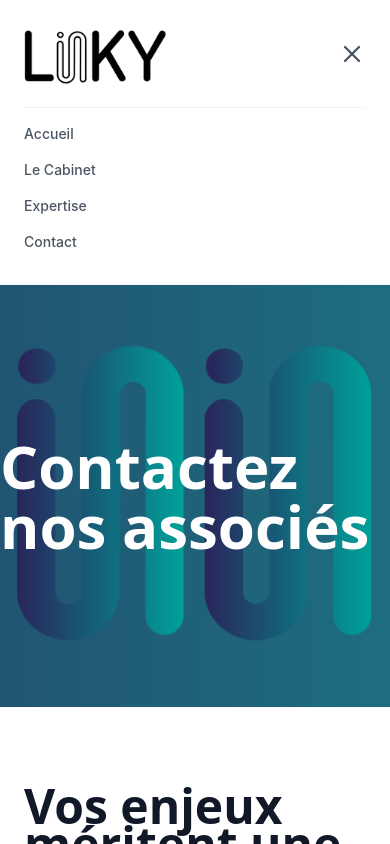
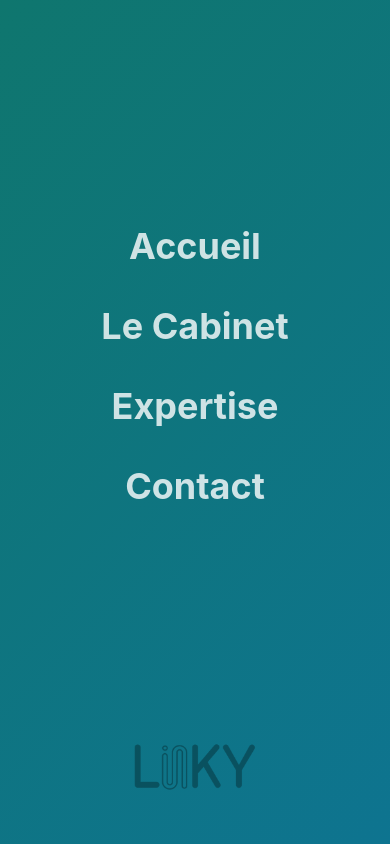
Before and after one commit to gwen24112003/Linky, a React (Create React App) app: page /contact in a window 390 px wide. Both pictures are taken after a click on the button "Ouvrir le menu". Shown: the top 844 px of the page. Built offline with nearby package versions, Linux system fonts and the light colour scheme; a web font is replaced by a local one.

Commit message:
feat: Add new Contact and Services pages, and introduce Header, ArticlesSection, and ProcessSectionEntreprise components.

```diff
--- a/src/components/home/ArticlesSection.tsx
+++ b/src/components/home/ArticlesSection.tsx
@@ -23,7 +23,7 @@ export const ArticlesSection: React.FC = () => {
   return (
     <section className="py-20 bg-white">
       <div className="container mx-auto px-6">
-        <div className="grid grid-cols-1 md:grid-cols-2 gap-8 max-w-6xl mx-auto">
+        <div className="grid grid-cols-1 md:grid-cols-2 gap-8 max-w-6xl mx-auto justify-items-center">
           {articles.map((article) => (
             <ArticleCard
               key={article.id}
--- a/src/components/home/tabEntreprise/ProcessSectionEntreprise.tsx
+++ b/src/components/home/tabEntreprise/ProcessSectionEntreprise.tsx
@@ -56,7 +56,7 @@ export const ProcessSectionEntreprise: React.FC = () => {
             Notre méthodologie
           </h2>
 
-          <div className="flex flex-col lg:flex-row items-start justify-center gap-6 lg:gap-2">
+          <div className="flex flex-col lg:flex-row items-center justify-center gap-6 lg:gap-2">
             {processSteps.map((step, index) => (
               <React.Fragment key={step.id}>
                 <div className="flex flex-col items-center flex-1">
@@ -77,7 +77,7 @@ export const ProcessSectionEntreprise: React.FC = () => {
                       </svg>
                     </div>
                     {/* Flèche verticale pour mobile */}
-                    <div className="lg:hidden my-2">
+                    <div className="lg:hidden my-2 flex justify-center">
                       <svg width="24" height="40" viewBox="0 0 24 40" fill="none">
                         <path d="M12 0 L12 35 M6 22 L12 35 L18 22" stroke="#0d9488" strokeWidth="2.5" />
                       </svg>
--- a/src/components/layout/Header.tsx
+++ b/src/components/layout/Header.tsx
@@ -1,10 +1,11 @@
-import React, { useState } from 'react';
+import React, { useState, useEffect } from 'react';
 import { Menu, X } from 'lucide-react';
-import { Link } from 'react-router-dom';
+import { Link, useLocation } from 'react-router-dom';
 import { NavLink } from '../../types';
 
 export const Header: React.FC = () => {
   const [isMenuOpen, setIsMenuOpen] = useState(false);
+  const location = useLocation();
 
   const navLinks: NavLink[] = [
     { label: 'Accueil', href: '/' },
@@ -14,21 +15,37 @@ export const Header: React.FC = () => {
     { label: 'Contact', href: '/contact' }
   ];
 
+  // Ferme le menu lors d'un changement de route
+  useEffect(() => {
+    setIsMenuOpen(false);
+  }, [location]);
+
+  // Empêche le scroll du body quand le menu est ouvert
+  useEffect(() => {
+    if (isMenuOpen) {
+      document.body.style.overflow = 'hidden';
+    } else {
+      document.body.style.overflow = '';
+    }
+    return () => { document.body.style.overflow = ''; };
+  }, [isMenuOpen]);
+
   const handleNavClick = () => {
     window.scrollTo(0, 0);
     setIsMenuOpen(false);
   };
 
   return (
+    <>
       <header className="bg-white/75 backdrop-blur-md border-b border-gray-100 sticky top-0 z-50">
         <nav className="container mx-auto px-6 py-4">
           <div className="relative flex items-center justify-between">
-          {/* Logo: aligned to the start */}
-          <Link to="/" className="flex items-center z-10" aria-label="Retour à l'accueil">
+            {/* Logo */}
+            <Link to="/" className="flex items-center z-10" aria-label="Retour à l'accueil" onClick={() => window.scrollTo(0, 0)}>
               <img
                 src="/images/linky-logo.png"
                 alt="Logo Linky"
-              className="object-contain" // Retaining specific dimensions as requested
+                className="object-contain"
                 style={{ width: 'auto', height: '75px', maxHeight: '250px' }}
               />
             </Link>
@@ -57,27 +74,41 @@ export const Header: React.FC = () => {
               ))}
             </div>
 
-          {/* Mobile menu button */}
+            {/* Burger button */}
             <button
               onClick={() => setIsMenuOpen(!isMenuOpen)}
-            className="md:hidden text-gray-600 hover:text-teal-600 transition-colors z-10"
-            aria-label={isMenuOpen ? "Fermer le menu" : "Ouvrir le menu"}
+              className="md:hidden text-gray-700 hover:text-teal-600 transition-colors z-[60]"
+              aria-label={isMenuOpen ? 'Fermer le menu' : 'Ouvrir le menu'}
               aria-expanded={isMenuOpen}
             >
               {isMenuOpen ? <X size={28} /> : <Menu size={28} />}
             </button>
           </div>
+        </nav>
+      </header>
 
-        {/* Mobile Navigation */}
-        {isMenuOpen && (
-          <div className="md:hidden mt-4 pb-4 space-y-4 border-t border-gray-100 pt-4">
-            {navLinks.map((link) => (
+      {/* Overlay plein écran */}
+      <div
+        className={`fixed inset-0 z-[55] flex flex-col md:hidden transition-all duration-500 ${
+          isMenuOpen
+            ? 'opacity-100 pointer-events-auto'
+            : 'opacity-0 pointer-events-none'
+        }`}
+        style={{ background: 'linear-gradient(135deg, #0f766e 0%, #0e7490 100%)' }}
+        aria-hidden={!isMenuOpen}
+      >
+        {/* Liens de navigation centrés */}
+        <div className="flex flex-col items-center justify-center flex-1 gap-10 px-8">
+          {navLinks.map((link, index) => (
             link.href.startsWith('#') ? (
               <a
                 key={link.label}
                 href={link.href}
-                  className="block text-sm text-gray-600 hover:text-teal-600 transition-colors duration-200 font-medium"
                 onClick={() => setIsMenuOpen(false)}
+                className={`text-4xl font-bold text-white/80 hover:text-white transition-all duration-300 hover:scale-105 ${
+                  isMenuOpen ? 'translate-y-0 opacity-100' : 'translate-y-4 opacity-0'
+                }`}
+                style={{ transitionDelay: `${index * 80 + 100}ms` }}
               >
                 {link.label}
               </a>
@@ -85,16 +116,27 @@ export const Header: React.FC = () => {
               <Link
                 key={link.label}
                 to={link.href}
-                  className="block text-sm text-gray-600 hover:text-teal-600 transition-colors duration-200 font-medium"
                 onClick={handleNavClick}
+                className={`text-4xl font-bold text-white/80 hover:text-white transition-all duration-300 hover:scale-105 ${
+                  isMenuOpen ? 'translate-y-0 opacity-100' : 'translate-y-4 opacity-0'
+                }`}
+                style={{ transitionDelay: `${index * 80 + 100}ms` }}
               >
                 {link.label}
               </Link>
             )
           ))}
         </div>
-        )}
-      </nav>
-    </header>
+
+        {/* Décoration bas */}
+        <div className="pb-12 flex justify-center">
+          <img
+            src="/images/linky-logo.png"
+            alt="Logo Linky"
+            className="h-16 object-contain opacity-30"
+          />
+        </div>
+      </div>
+    </>
   );
 };
--- a/src/pages/Contact.tsx
+++ b/src/pages/Contact.tsx
@@ -203,7 +203,7 @@ export const Contact: React.FC = () => {
                   <button
                     type="submit"
                     disabled={isSubmitting}
-                    className="flex items-center gap-2 bg-blue-900 hover:bg-teal-600 text-white px-8 py-3 rounded-lg font-lexend text-lg font-semibold transition-all duration-300 hover:scale-105 disabled:opacity-50 disabled:cursor-not-allowed disabled:hover:scale-100"
+                    className="flex items-center gap-2 bg-gradient-to-r from-teal-600 to-cyan-600 hover:shadow-xl text-white px-8 py-3 rounded-lg font-lexend text-lg font-semibold transition-all duration-300 hover:scale-105 disabled:opacity-50 disabled:cursor-not-allowed disabled:hover:scale-100"
                   >
                     <span>{isSubmitting ? 'Envoi en cours...' : 'Solliciter un audit'}</span>
                     <ArrowRight size={20} />
--- a/src/pages/Services.tsx
+++ b/src/pages/Services.tsx
@@ -98,20 +98,16 @@ export const Services: React.FC = () => {
             className={`py-20 ${index % 2 === 0 ? 'bg-white' : 'bg-gray-50'}`}
           >
             <div className="container mx-auto px-6 max-w-6xl">
-              {/* Titre et description en haut */}
-              <div className="mb-12">
+              {/* Checks et Image — titre et description dans la colonne gauche */}
+              <div className="grid md:grid-cols-2 gap-12 items-center">
+                {/* Colonne texte : titre + description + checklist */}
+                <div className={service.id === 'automatisation' ? 'md:order-2' : ''}>
                   <h2 className="text-4xl md:text-5xl lg:text-6xl font-bold text-gray-900 mb-6 font-dongle">
                     {service.title}
                   </h2>
-                <p className="text-lg md:text-xl lg:text-2xl text-gray-600 font-meera leading-relaxed">
+                  <p className="text-lg md:text-xl lg:text-2xl text-gray-600 font-meera leading-relaxed mb-8">
                     {service.description}
                   </p>
-              </div>
-
-              {/* Checks et Image */}
-              <div className="grid md:grid-cols-2 gap-12 items-center">
-                {/* Liste des features avec checks */}
-                <div className={service.id === 'automatisation' ? 'md:order-2' : ''}>
                   <ul className="space-y-4">
                     {service.features.map((feature, idx) => (
                       <li key={idx} className="flex items-start gap-3">
@@ -136,14 +132,16 @@ export const Services: React.FC = () => {
                   </ul>
                 </div>
 
-                {/* Card ou Image */}
+                {/* Colonne image — style uniforme basé sur la 2ème */}
                 <div className={service.id === 'automatisation' ? 'md:order-1' : ''}>
                   {service.id === 'creation' ? (
+                    <div className="overflow-hidden rounded-lg shadow-2xl">
                       <img
                         src="/images/dashboard-linky.png"
                         alt="Pilotage d'activité"
-                      className="w-full h-auto rounded-lg shadow-2xl scale-110"
+                        className="w-full h-auto"
                       />
+                    </div>
                   ) : service.id === 'automatisation' ? (
                     <div className="overflow-hidden rounded-lg shadow-2xl">
                       <img
@@ -154,11 +152,13 @@ export const Services: React.FC = () => {
                       />
                     </div>
                   ) : service.id === 'maintenance' ? (
+                    <div className="overflow-hidden rounded-lg shadow-2xl">
                       <img
                         src="/images/ticket-linky.png"
                         alt="Suivi et performance"
-                      className="w-full h-auto rounded-lg shadow-2xl scale-110"
+                        className="w-full h-auto"
                       />
+                    </div>
                   ) : (
                     <Card
                       title={service.title}
```
Lines whose indentation alone changed are shown as unchanged.
